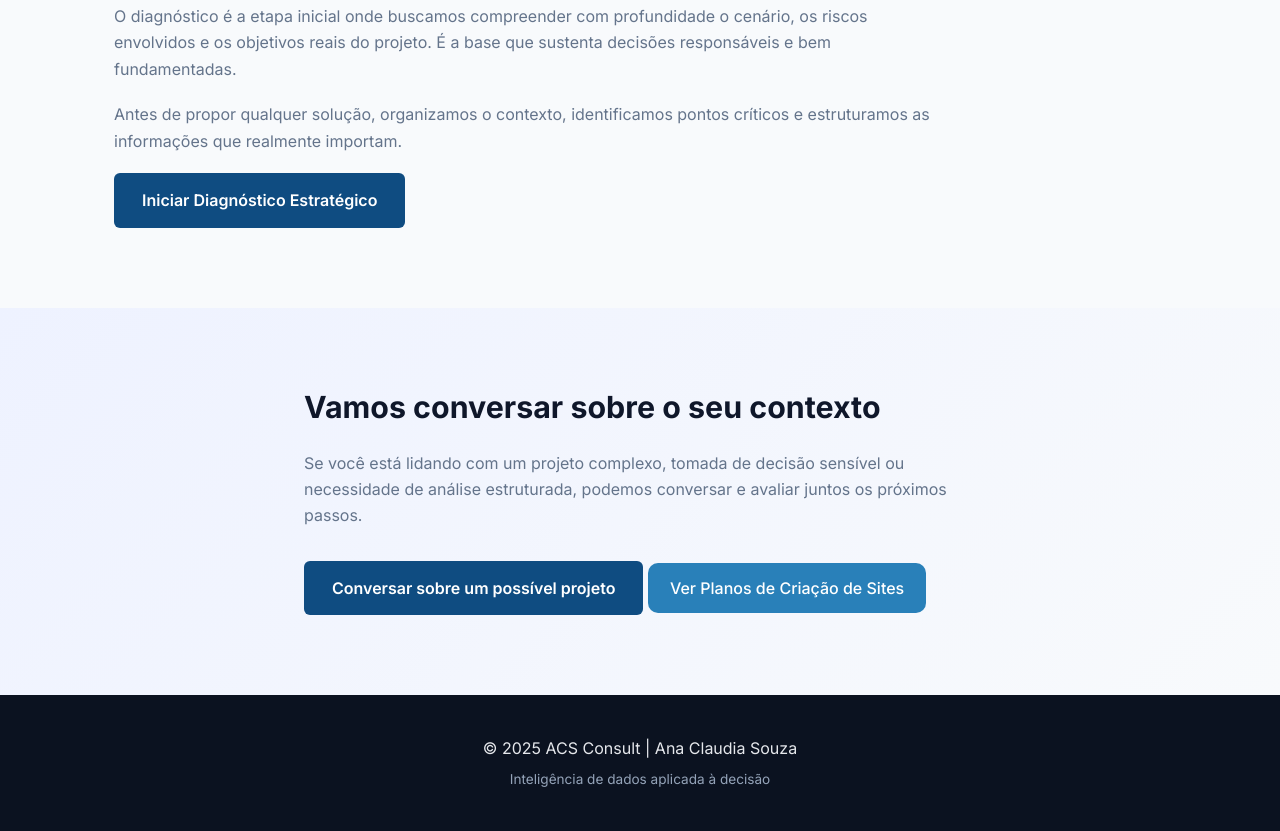
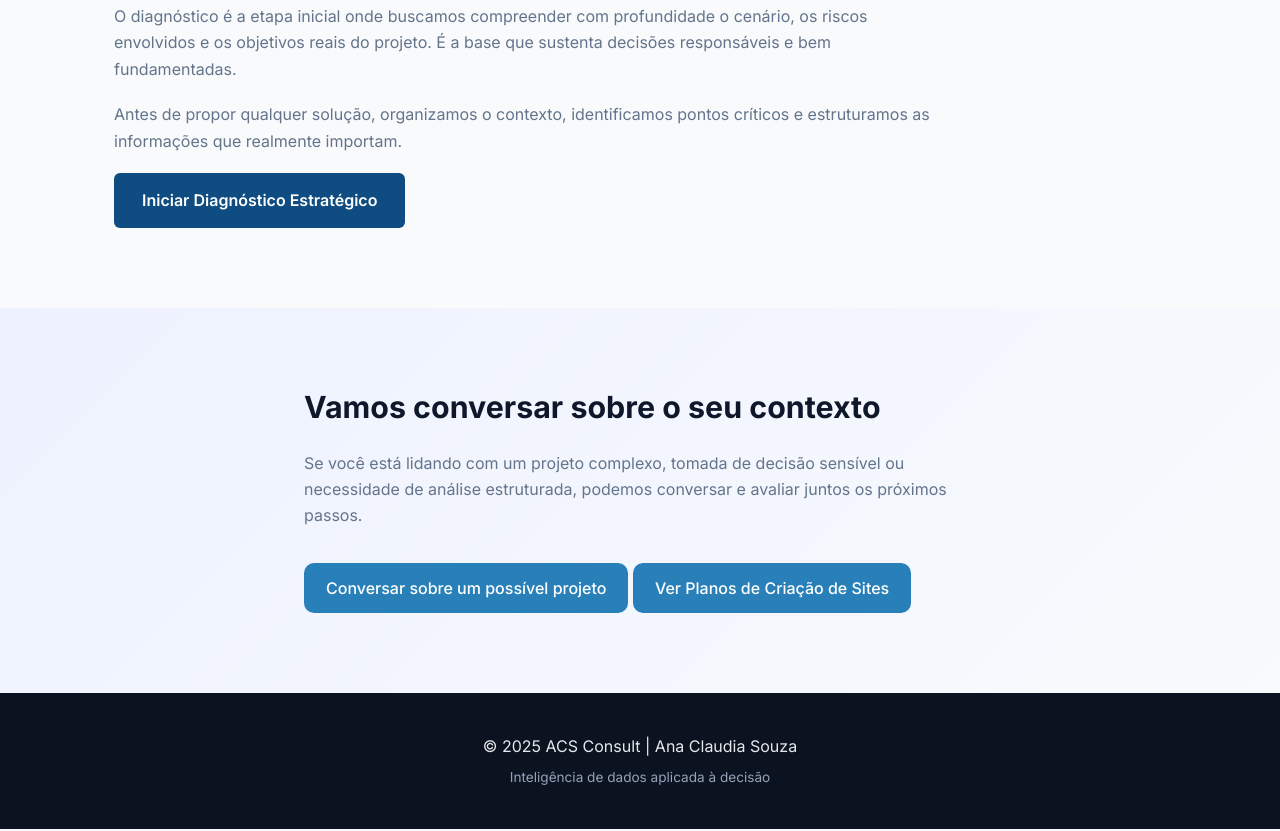
Before and after one commit to ACS1025/ACS_CONSULTORIA, a plain HTML site: page index.html in a window 1280 px wide. Shown: the part 3025-3856 px from the top of the page. Drawn offline with Linux system fonts and the light colour scheme.

Commit message:
Update index.html

```diff
--- a/index.html
+++ b/index.html
@@ -281,7 +281,7 @@
 
       <a
         href="https://wa.me/5511996232846?text=Ol%C3%A1%2C%20vi%20o%20seu%20site%20e%20gostaria%20de%20conversar%20sobre%20um%20poss%C3%ADvel%20projeto."
-        class="btn-primary"
+        class="btn-secondary"
         target="_blank"
       >
         Conversar sobre um possível projeto
```
